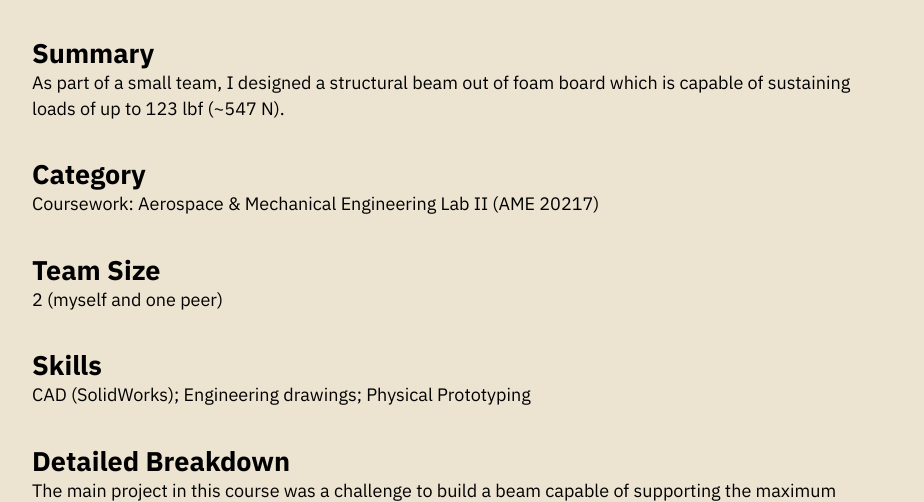
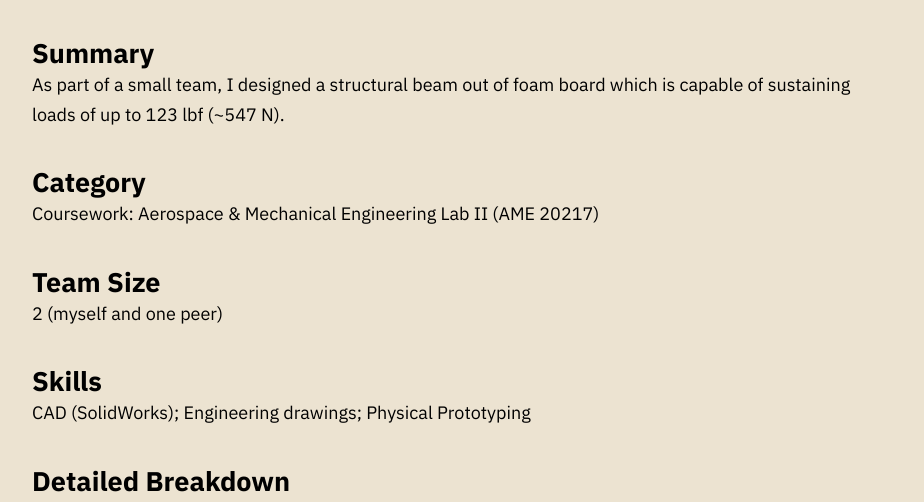
Before and after one commit to kabirmadan/kabirmadan.github.io, a plain HTML site: page beam.html in a window 1280 px wide. Shown: the part 249-751 px from the top of the page, without its empty margins (176-1100 px from the left). Drawn offline with Linux system fonts and the light colour scheme.

Commit message:
fixed highlight test color and line spacing

```diff
--- a/style.css
+++ b/style.css
@@ -14,7 +14,7 @@ body {
 
 ::selection{
 	background-color: #022222;
-	color: white;
+	color: #ECE3D1;
 }
 
 
@@ -197,7 +197,7 @@ ul li a:hover .fa {
 }
 
 #project_attrs p {
-	line-height: 26px;
+	line-height: 30px;
 	font-size: 18px;
 }
 
```
